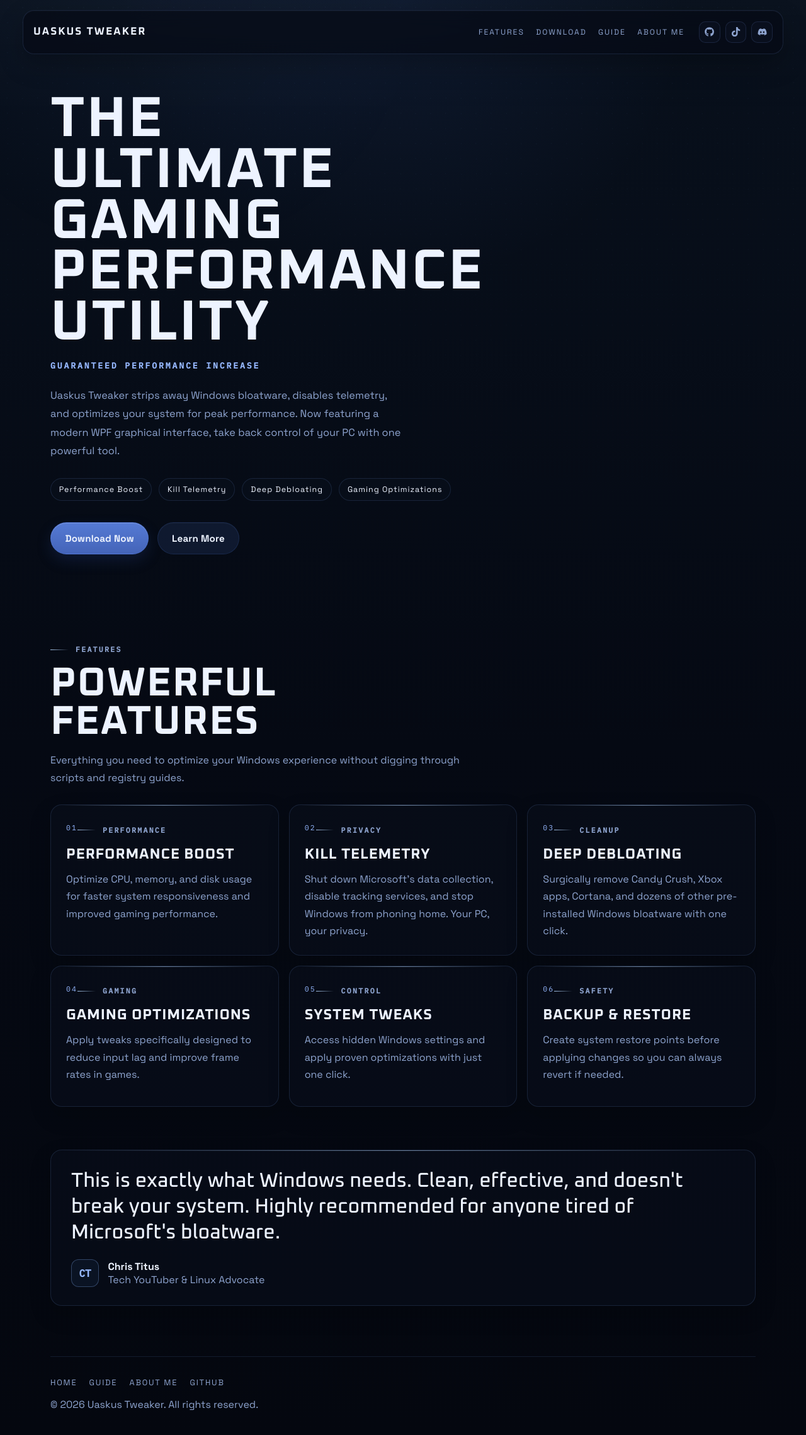
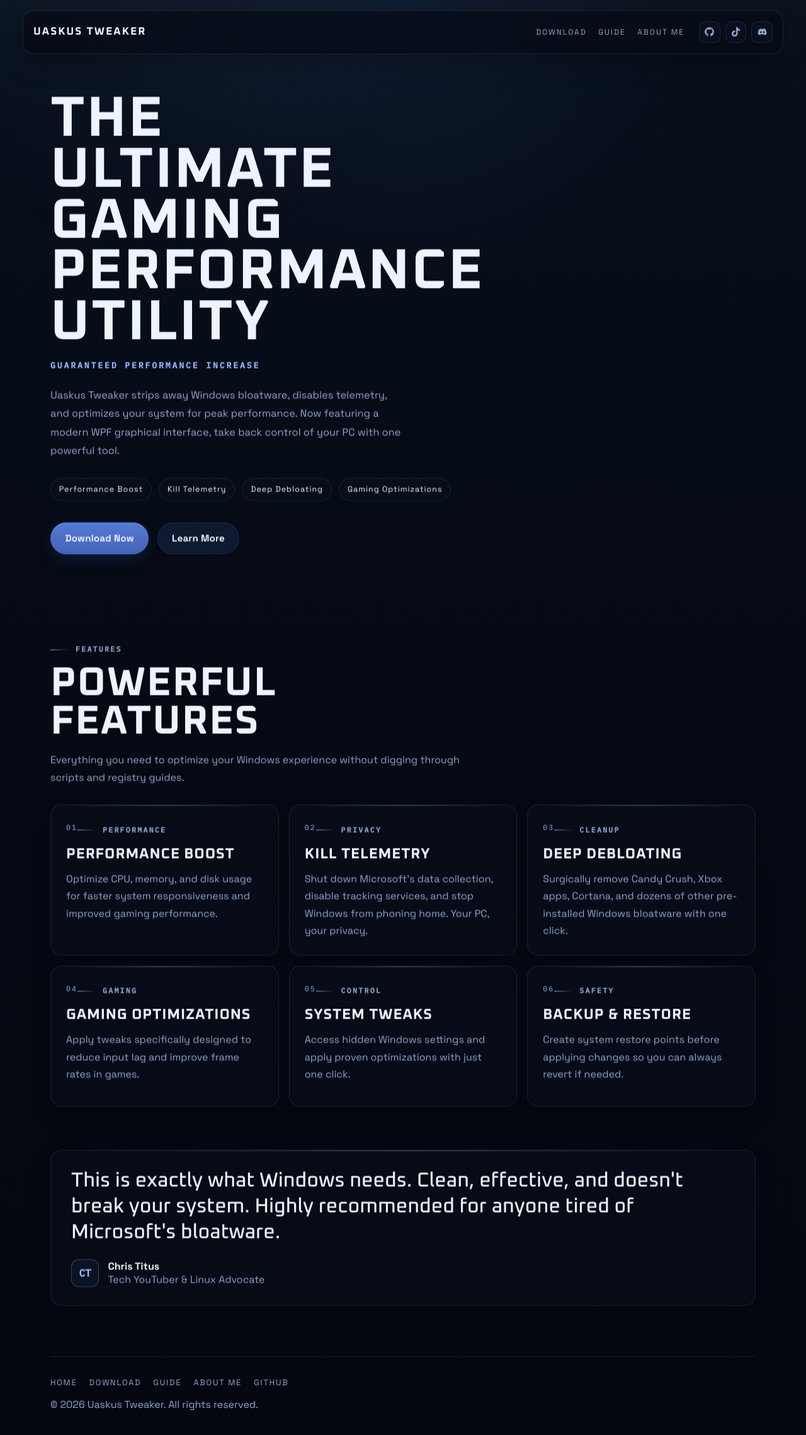
Before and after one commit to maskus89/uaskus-tweaker, a React (Vite) app in the folder site/: page /#/ in a window 1280 px wide. Shown: the whole page at 63% size. Built offline with nearby package versions, Linux system fonts and the light colour scheme.

Commit message:
feat: polish site navigation and route transitions

```diff
--- a/site/src/components/SiteLayout.tsx
+++ b/site/src/components/SiteLayout.tsx
@@ -1,5 +1,5 @@
 import type { ReactNode } from "react";
-import { Link, useLocation } from "react-router-dom";
+import { useLocation, useNavigate } from "react-router-dom";
 import { FaDiscord, FaGithub, FaTiktok } from "react-icons/fa6";
 import InteractiveDotGrid from "./InteractiveDotGrid";
 import { externalLinks } from "../content";
@@ -8,14 +8,51 @@
   children: ReactNode;
 };
 
-function SectionLink({
-  label,
-  section
+type RouteButtonProps = {
+  to: string;
+  className?: string;
+  active?: boolean;
+  children: ReactNode;
+};
+
+function RouteButton({
+  to,
+  className,
+  active = false,
+  children
+}: RouteButtonProps) {
+  const navigate = useNavigate();
+
+  return (
+    <button
+      aria-current={active ? "page" : undefined}
+      className={className}
+      onClick={() => navigate(to)}
+      type="button"
+    >
+      {children}
+    </button>
+  );
+}
+
+function ExternalButton({
+  href,
+  className,
+  children
 }: {
-  label: string;
-  section: "features" | "download";
+  href: string;
+  className?: string;
+  children: ReactNode;
 }) {
-  return <Link to={`/?section=${section}`}>{label}</Link>;
+  return (
+    <button
+      className={className}
+      onClick={() => window.open(href, "_blank", "noopener,noreferrer")}
+      type="button"
+    >
+      {children}
+    </button>
+  );
 }
 
 function SocialLink({ href, label }: { href: string; label: string }) {
@@ -43,6 +80,7 @@
 
 export default function SiteLayout({ children }: SiteLayoutProps) {
   const location = useLocation();
+  const isDownload = location.pathname === "/download";
   const isGuide = location.pathname === "/guide";
   const isAbout = location.pathname === "/about";
 
@@ -52,19 +90,20 @@
 
       <header className="site-header">
         <div className="site-header__inner">
-          <Link className="site-brand" to="/">
+          <RouteButton className="site-brand" to="/">
             Uaskus Tweaker
-          </Link>
+          </RouteButton>
 
           <nav className="site-nav" aria-label="Primary">
-            <SectionLink label="Features" section="features" />
-            <SectionLink label="Download" section="download" />
-            <Link className={isGuide ? "is-active" : undefined} to="/guide">
+            <RouteButton active={isDownload} className={isDownload ? "is-active" : undefined} to="/download">
+              Download
+            </RouteButton>
+            <RouteButton active={isGuide} className={isGuide ? "is-active" : undefined} to="/guide">
               Guide
-            </Link>
-            <Link className={isAbout ? "is-active" : undefined} to="/about">
+            </RouteButton>
+            <RouteButton active={isAbout} className={isAbout ? "is-active" : undefined} to="/about">
               About Me
-            </Link>
+            </RouteButton>
             <div className="site-nav__socials" aria-label="Social links">
               {externalLinks.map((link) => (
                 <SocialLink key={link.label} href={link.href} label={link.label} />
@@ -74,20 +113,23 @@
         </div>
       </header>
 
-      <main>{children}</main>
+      <main>
+        <div className="page-transition" key={location.pathname}>
+          {children}
+        </div>
+      </main>
 
       <footer className="site-footer">
         <div className="site-footer__links">
-          <Link to="/">Home</Link>
-          <Link to="/guide">Guide</Link>
-          <Link to="/about">About Me</Link>
-          <a
+          <RouteButton to="/">Home</RouteButton>
+          <RouteButton to="/download">Download</RouteButton>
+          <RouteButton to="/guide">Guide</RouteButton>
+          <RouteButton to="/about">About Me</RouteButton>
+          <ExternalButton
             href="https://github.com/maskus89/uaskus-tweaker"
-            target="_blank"
-            rel="noreferrer"
           >
             GitHub
-          </a>
+          </ExternalButton>
         </div>
         <p>&copy; 2026 Uaskus Tweaker. All rights reserved.</p>
       </footer>
--- a/site/src/site.css
+++ b/site/src/site.css
@@ -66,6 +66,11 @@
   position: relative;
 }
 
+.page-transition {
+  animation: page-rise 420ms cubic-bezier(0.2, 0.8, 0.2, 1);
+  will-change: transform, opacity;
+}
+
 .site-shell {
   position: relative;
   overflow: hidden;
@@ -80,7 +85,7 @@
   width: 100%;
   height: 100%;
   z-index: -2;
-  opacity: 0.4;
+  opacity: 0.48;
   mask-image: linear-gradient(180deg, rgba(0, 0, 0, 0.95), rgba(0, 0, 0, 0.3));
 }
 
@@ -136,11 +141,17 @@
   align-self: stretch;
   justify-content: center;
   height: 100%;
+  padding: 0;
+  border: 0;
+  background: transparent;
+  color: inherit;
+  cursor: pointer;
   font-size: 1.06rem;
   font-weight: 700;
   line-height: 1;
   letter-spacing: 0.12em;
   text-transform: uppercase;
+  text-align: left;
   transform: translateY(1px);
 }
 
@@ -153,8 +164,12 @@
   gap: 0.85rem 1.15rem;
 }
 
-.site-nav > a {
+.site-nav > a,
+.site-nav > button {
   position: relative;
+  border: 0;
+  background: transparent;
+  cursor: pointer;
   padding: 0.2rem 0;
   color: var(--muted);
   font-size: 0.76rem;
@@ -163,7 +178,8 @@
   transition: color 180ms ease;
 }
 
-.site-nav > a::after {
+.site-nav > a::after,
+.site-nav > button::after {
   content: "";
   position: absolute;
   left: 0;
@@ -177,12 +193,16 @@
 }
 
 .site-nav > a:hover,
-.site-nav > a.is-active {
+.site-nav > a.is-active,
+.site-nav > button:hover,
+.site-nav > button.is-active {
   color: var(--text);
 }
 
 .site-nav > a:hover::after,
-.site-nav > a.is-active::after {
+.site-nav > a.is-active::after,
+.site-nav > button:hover::after,
+.site-nav > button.is-active::after {
   opacity: 1;
   transform: scaleX(1);
 }
@@ -337,6 +357,7 @@
   display: inline-flex;
   align-items: center;
   justify-content: center;
+  cursor: pointer;
   min-height: 3.2rem;
   padding: 0 1.4rem;
   border: 1px solid transparent;
@@ -661,7 +682,12 @@
   border-top: 1px solid rgba(126, 168, 255, 0.12);
 }
 
-.site-footer__links a {
+.site-footer__links a,
+.site-footer__links button {
+  padding: 0;
+  border: 0;
+  background: transparent;
+  cursor: pointer;
   color: var(--muted);
   font-size: 0.8rem;
   letter-spacing: 0.14em;
@@ -669,7 +695,8 @@
   transition: color 180ms ease;
 }
 
-.site-footer__links a:hover {
+.site-footer__links a:hover,
+.site-footer__links button:hover {
   color: var(--text);
 }
 
@@ -689,14 +716,31 @@
   }
 }
 
+@keyframes page-rise {
+  from {
+    opacity: 0;
+    transform: translateY(22px);
+  }
+  to {
+    opacity: 1;
+    transform: translateY(0);
+  }
+}
+
 @media (prefers-reduced-motion: reduce) {
   html {
     scroll-behavior: auto;
   }
 
+  .page-transition {
+    animation: none;
+    will-change: auto;
+  }
+
   .button,
   .feature-card,
   .site-nav > a::after,
+  .site-nav > button::after,
   .site-nav__social-link,
   .social-chip {
     transition: none;
```
